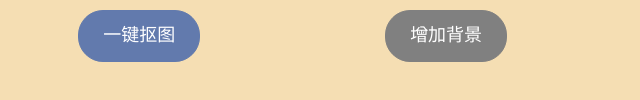
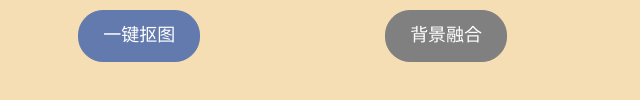
Before and after one commit to HymEric/AIWebMatting, a plain HTML site: page web/index.html in a window 1280 px wide. Shown: the part 660-760 px from the top of the page, 275-915 px from the left. Drawn offline with Linux system fonts and the light colour scheme.

Commit message:
frontend change button name

```diff
--- a/web/index.html
+++ b/web/index.html
@@ -32,7 +32,7 @@
         <input type="file" id="upload" style="display: none" name="file" accept="image/jpeg,image/jpg,image/png">
     </div>
     <div class="divButton">
-        <label for="addBackground" id="addBg" class="btn">增加背景</label>
+        <label for="addBackground" id="addBg" class="btn">背景融合</label>
         <input type="file" id="addBackground" style="display: none" name="file" accept="image/jpeg,image/jpg,image/png">
     </div>
     <div class="divButton">
```
